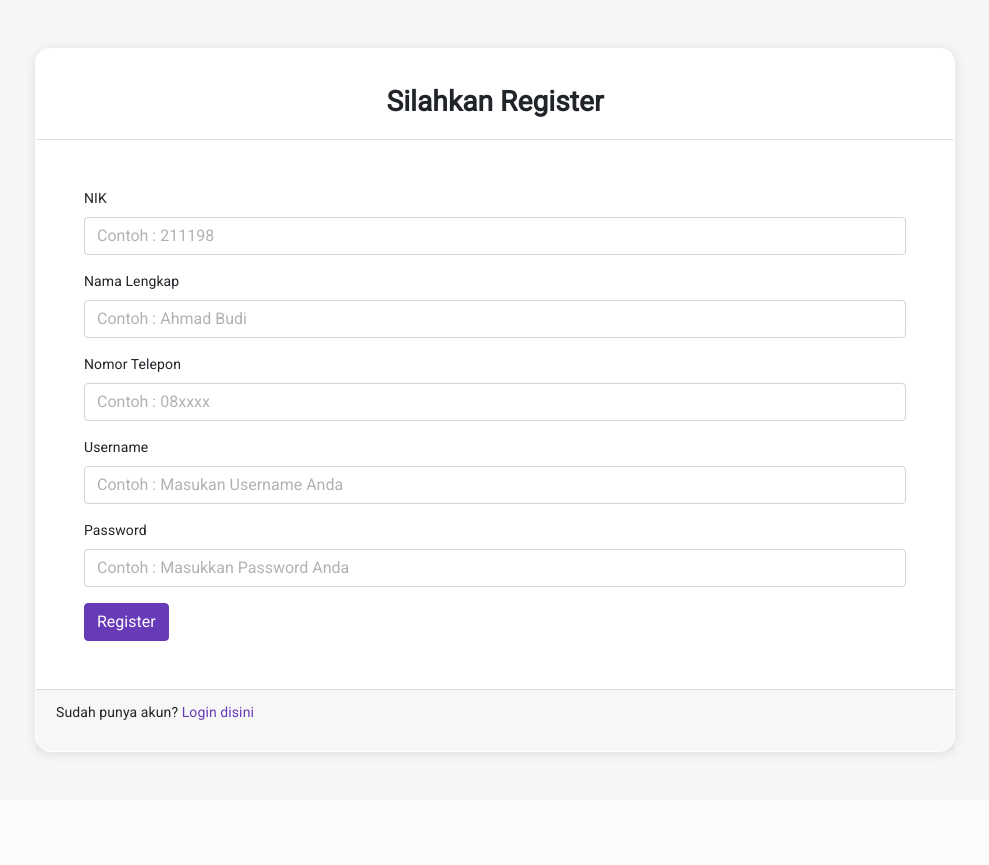
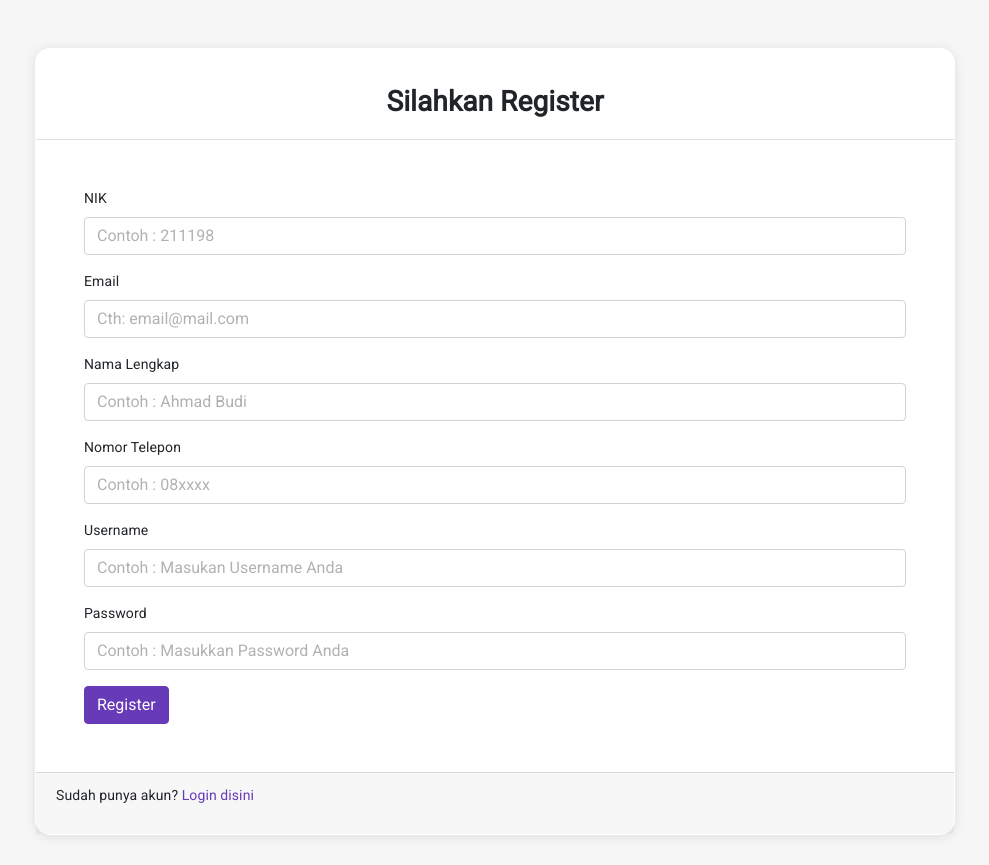
Before and after one commit to defadels/Lapor-Bencana, a PHP site: page /pengaduan/register.php in a window 1280 px wide. Shown: the whole page, without its empty margins (145-1134 px from the left). Before the commit the page ends 756 px from the top, so only its background shows below. Run offline with PHP 8.4, Linux system fonts and the light colour scheme; some libraries are stand-ins or nearby versions.

Commit message:
check verify by otp code and send otp by email after register

```diff
--- a/register.php
+++ b/register.php
@@ -7,10 +7,55 @@ use PHPMailer\PHPMailer\SMTP;
 use PHPMailer\PHPMailer\Exception;
 
 //Load Composer's autoloader (created by composer, not included with PHPMailer)
-require 'vendor/autoload.php';
+
+include 'koneksi.php';
 
 
-include 'koneksi.php';
+
+function sendmail_verify($email, $verify_otp){
+    require 'vendor/autoload.php';
+    $mail = new PHPMailer(true);
+
+    //Server settings
+    $mail->SMTPDebug = SMTP::DEBUG_SERVER;                      //Enable verbose debug output
+    $mail->isSMTP();                                            //Send using SMTP
+    $mail->Host       = 'smtp.gmail.com';                     //Set the SMTP server to send through
+    $mail->SMTPAuth   = true;                                   //Enable SMTP authentication
+    $mail->Username   = 'fadhil.sonic@gmail.com';                     //SMTP username
+    $mail->Password   = 'rydusqwpzorpnyso';                               //SMTP password
+    $mail->SMTPSecure = PHPMailer::ENCRYPTION_STARTTLS;            //Enable implicit TLS encryption
+    $mail->Port       = 587;                                    //TCP port to connect to; use 587 if you have set `SMTPSecure = PHPMailer::ENCRYPTION_STARTTLS`
+
+    //Recipients
+    $mail->setFrom('from@example.com', 'Admin Pengaduan Masyarakat');
+    $mail->addAddress('fadhil.adhaa26@gmail.com', 'User');     //Add a recipient
+    $mail->addReplyTo('no-reply@example.com', 'Information');
+
+    //Attachments
+    // $mail->addAttachment('/var/tmp/file.tar.gz');         //Add attachments
+    // $mail->addAttachment('/tmp/image.jpg', 'new.jpg');    //Optional name
+
+    //Content
+    $mail->isHTML(true);                                  //Set email format to HTML
+    $mail->Subject = 'Verifikasi Email';
+
+    $email_template = "
+    <h1>Verifikasi Email</h1>
+    <p>Kamu telah melakukan pendaftaran di website Pengaduan Masyarakat</p>
+    <br>
+    <h2>Kode OTP</h2>
+    <h1>$verify_otp</h1>
+    <br>
+    <p>Klik <a href='http://localhost/pengaduan/verify.php?email=$email'>disini</a> untuk verifikasi email</p>
+    ";
+
+    $mail->Body    = $email_template;
+
+    $mail->send();
+    echo 'Email berhasil dikirim';
+
+
+}
 
 
 ?>
@@ -64,6 +109,35 @@ include 'koneksi.php';
                                         }
                                     ?>
                                 </div>
+
+                                <div class="form-group">
+                                    <label for="">Email</label>
+                                    <input type="email" name="email" placeholder="Cth: email@mail.com" id="" class="form-control <?php if(isset($_GET['error']) || isset($_GET['email_alert'])){echo'is-invalid';}?>">
+
+                                    <?php
+                                        if(isset($_GET['error'])){
+                                    ?>
+
+                                    <span class="invalid-feedback">
+                                        <p> <?php echo $_GET['error']; ?> </p> </span>
+
+                                    <?php
+                                        }
+                                    ?>
+
+<?php
+                                        if(isset($_GET['email_alert'])){
+                                    ?>
+
+                                    <span class="invalid-feedback">
+                                        <p> <?php echo $_GET['email_alert']; ?> </p> </span>
+
+                                    <?php
+                                        }
+                                    ?>
+
+                                </div>
+
                                 <div class="form-group">
                                     <label for="">Nama Lengkap</label>
                                     <input type="text" class="form-control <?php if(isset($_GET['error'])){echo'is-invalid';}?>"  name="nama" placeholder="Contoh : Ahmad Budi" >
@@ -142,22 +216,34 @@ include 'koneksi.php';
 
     if(isset($_POST['submit'])){
 
-        $kode_otp = rand(6);
+        $kode_otp = rand(1000000,100);
+        $verify_otp = $kode_otp;
         $status_verify = 'belum';
         $nik = $_POST['nik'];
+        $email = $_POST['email'];
         $nama = $_POST['nama'];
         $telp = $_POST['telp'];
         $username = $_POST['username'];
         $password = $_POST['password'];
 
-        if (empty($_POST['nik']) ||  empty($_POST['nama']) || empty($_POST['telp']) || empty($_POST['username']) || empty($_POST['password'])){
+        $cek_email = mysqli_query($koneksi, "SELECT * FROM masyarakat WHERE email = '$email' ")or die(mysqli_error($koneksi));
+        $verify_email = $cek_email->fetch_assoc();
+
+        if (empty($_POST['nik']) ||  empty($_POST['nama']) || empty($_POST['telp']) || empty($_POST['username']) || empty($_POST['password'] || empty($_POST['email']))){
             header('Location: register.php?error=Data ini wajib diisi!');
              // Menghentikan eksekusi setelah redirect
-        } else {
+        } elseif($verify_email['email'] == $email){
+            header('Location: register.php?email_alert=Email sudah terpakai!');
+        }
+
+        else {
 
           $query = mysqli_query($koneksi, "INSERT INTO masyarakat(nik, nama, username, password, telp, kode_otp, status_verify)
                                      VALUES('$nik', '$nama', '$username', '$password', '$telp', '$kode_otp', '$status_verify')") or die(mysqli_error($koneksi));
          if($query) {
+
+            sendmail_verify($email, $verify_otp);
+
             echo "<script>alert('Berhasil melakukan register, silahkan login'); </script>";
             echo "<script>document.location.href='login.php';</script>";
         }else {
```
Also changed, not shown: verifikasi_akun.php (+20 -13 lines).
